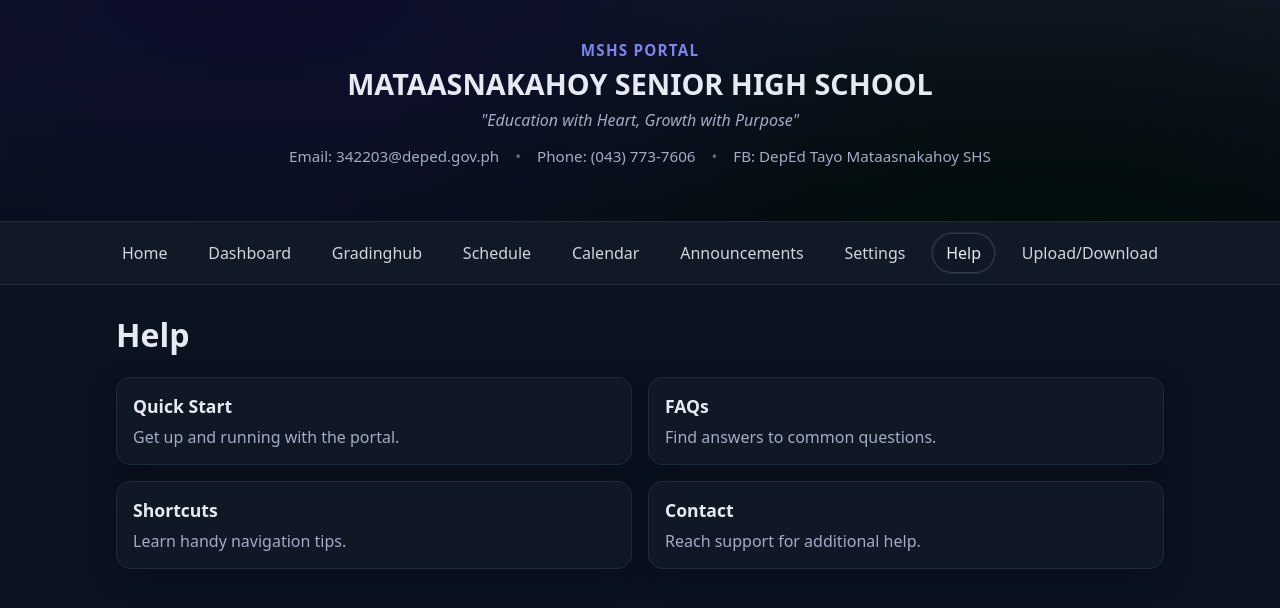
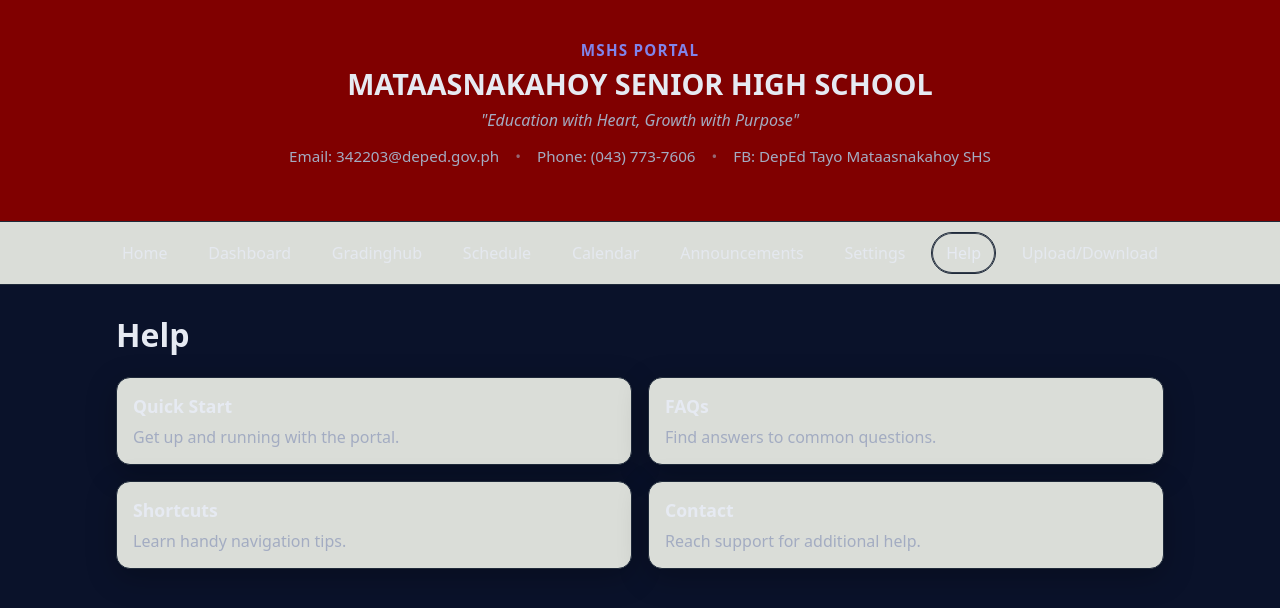
Before and after one commit to wizardvon/school-portal, a plain HTML site: page teacher-help.html in a window 1280 px wide. Drawn offline with Linux system fonts and the light colour scheme.

Commit message:
feat: adjust portal color scheme

```diff
--- a/styles.css
+++ b/styles.css
@@ -1,9 +1,9 @@
 /* Global — professional dark theme */
 :root {
   color-scheme: dark;
-  --bg: #0b1220;           /* page background (charcoal / navy) */
-  --surface: #101826;      /* cards / header */
-  --surface-2: #0d1626;    /* subtle alt surface */
+  --bg: #0A122A;           /* page background (navy blue) */
+  --surface: #DADDD8;      /* cards / header */
+  --surface-2: #DADDD8;    /* subtle alt surface */
   --text: #e6eaf2;         /* primary text */
   --muted: #a3acc2;        /* secondary text */
   --border: #1f2a3a;       /* hairline borders */
@@ -32,7 +32,7 @@ body {
 .topbar {
   position: sticky; top: 0; z-index: 10;
   backdrop-filter: blur(8px);
-  background: color-mix(in oklab, var(--bg), white 3%);
+  background: #DADDD8; /* light background for top banner */
   border-bottom: 1px solid var(--border);
 }
 .center-nav {
@@ -114,10 +114,7 @@ input:focus, select:focus, textarea:focus, .btn:focus, a:focus {
 /* --- Text hero banner (no images) --- */
 .hero{position:relative;border-bottom:1px solid var(--border);
   padding:clamp(20px,5vw,40px) 0;
-  background:
-    radial-gradient(1200px 600px at 20% -20%, color-mix(in oklab, var(--accent), black 70%), transparent 60%),
-    radial-gradient(1200px 600px at 80% 120%, color-mix(in oklab, #14b8a6, black 80%), transparent 60%),
-    linear-gradient(180deg, color-mix(in oklab, var(--bg), white 4%), color-mix(in oklab, var(--bg), black 6%));
+  background:#800000; /* maroon banner */
 }
 .hero-content{max-width:var(--container);margin:0 auto;padding:0 var(--pad);text-align:center}
 .hero-kicker{text-transform:uppercase;letter-spacing:.08em;color:var(--accent-hover);font-weight:700;font-size:.95rem;opacity:.95}
```
